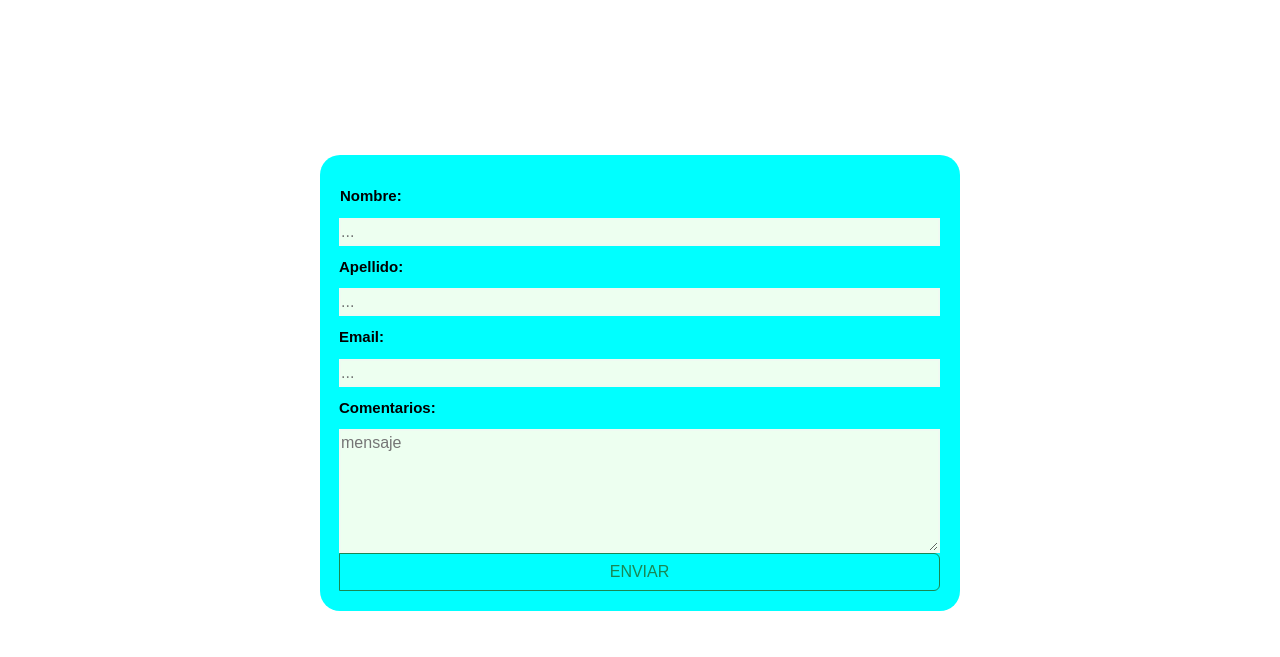
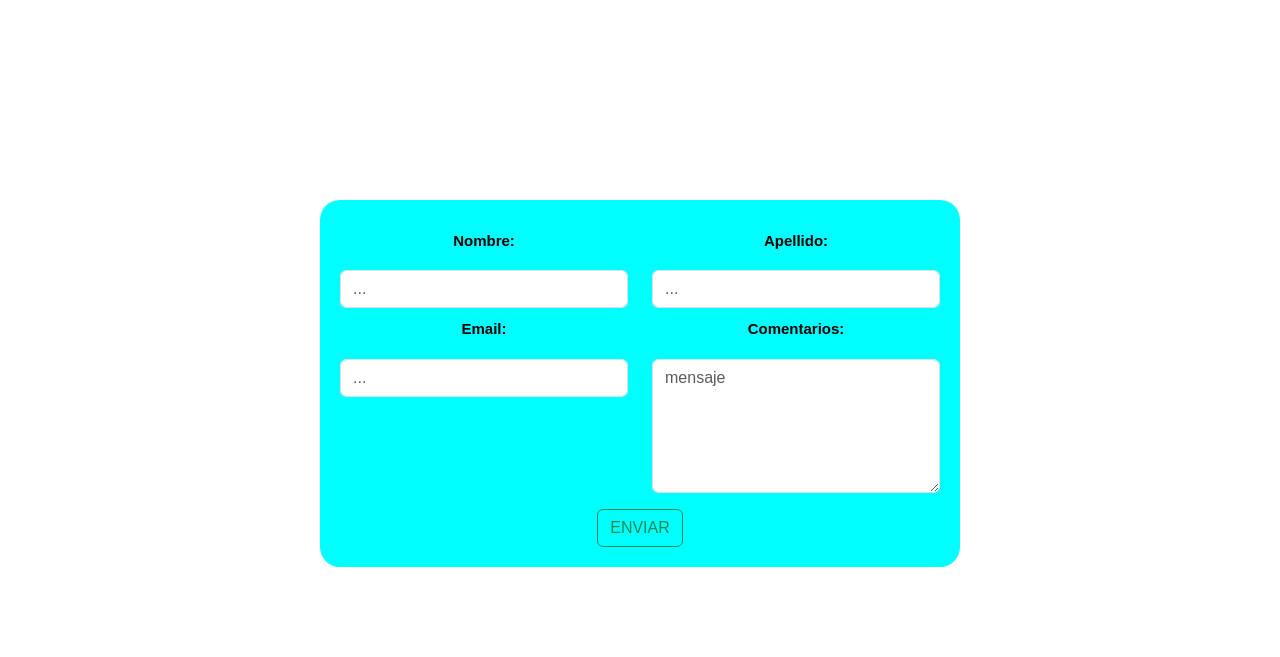
Before and after one commit to Gonzaloward/HISTORIA-ARGENTINA, a website: page PAG/contacto.html in a window 1280 px wide. Shown: the part 143-800 px from the top of the page. Drawn offline with nearby package versions, Linux system fonts and the light colour scheme.

Commit message:
modificaciones finales

```diff
--- a/PAG/contacto.html
+++ b/PAG/contacto.html
@@ -4,6 +4,8 @@
     <meta charset="UTF-8">
     <meta http-equiv="X-UA-Compatible" content="IE=edge">
     <link rel="stylesheet" href="../css/estilo.css">
+    <meta name="description" content="Breves relatos de la Historia Argentina desde 1916 en adelante">
+    <meta name="keywords" content="Historia Argentina, Yrigoyen, Peron, Videla, facto, peronismo, dictadura, militar, radical, contacto">
     <script src="https://kit.fontawesome.com/1ce0b082cd.js" crossorigin="anonymous"></script>
 
     <link href="https://cdn.jsdelivr.net/npm/bootstrap@5.3.2/dist/css/bootstrap.min.css" rel="stylesheet" integrity="sha384-T3c6CoIi6uLrA9TneNEoa7RxnatzjcDSCmG1MXxSR1GAsXEV/Dwwykc2MPK8M2HN" crossorigin="anonymous">
@@ -29,21 +31,29 @@
         <h1> Formulario de contacto</h1>
         <div class="contacto">
             <form class="form">
-                <div class="input-group">
-                    <label for="nombre">Nombre:</label>
-                    <input type="text" id="nombre" name="nombre" placeholder="..." required>
+              <div class="row">
+                <div class="col-md-6">
+                    <label for="nombre" class="form-label">Nombre:</label>
+                    <input type="text" id="nombre" name="nombre" class="form-control" placeholder="..." required>
+                </div>
 
-                    <label for="apellido">Apellido:</label>
-                    <input type="text" id="apellido" name="apellido" placeholder="..." required>
+                <div class="col-md-6">
+                    <label for="apellido" class="form-label">Apellido:</label>
+                    <input type="text" id="apellido" name="apellido" class="form-control" placeholder="..." required>
+                </div>
 
-                    <label for="email">Email:</label>
-                    <input type="email" id="email" name="email" placeholder="..." required>
+                <div class="col-md-6">
+                    <label for="email" class="form-label">Email:</label>
+                    <input type="email" id="email" name="email" class="form-control" placeholder="..." required>
+                </div>
 
-                    <label for="comentarios">Comentarios:</label>
-                    <textarea id="comentarios" name="comentarios" rows="5" cols="30" placeholder="mensaje"
-                    ></textarea>
+                <div class="col-md-6">
+                    <label for="comentarios" class="form-label">Comentarios:</label>
+                    <textarea id="comentarios" name="comentarios" class="form-control" rows="5" placeholder="mensaje"></textarea>
+                </div>
 
-                    <button type="button" class="btn btn-outline-success">ENVIAR</button></a>
+                <div class="col-12 mt-3">
+                    <button type="button" class="btn btn-outline-success">ENVIAR</button>
                 </div>
             </form>
         </div>
--- a/css/estilo.css
+++ b/css/estilo.css
@@ -1,3 +1,8 @@
+:root{
+  --color-pri: lightblue;
+  --color-sec: #008b8b;
+}
+
 * {
   margin: 0;
   padding: 0;
@@ -90,12 +95,12 @@ h1 {
   text-align: center; }
 
 .main-pag {
-  background-color: lightblue;
+  background-color: var(--color-pri);
   font-family: helvetica; }
   .main-pag p {
     padding: 20px;
     border-radius: 2%;
-    background-color: darkcyan;
+    background-color:var(--color-sec);
     margin: 23px;
     text-align: justify; }
 
@@ -110,6 +115,7 @@ h1 {
 }
 .form{
   background-color: aqua;
+  display: flex;
   padding: 20px;
   border-radius: 20px;
   text-align: center;
```
Also changed, not shown: PAG/galeria.html (+2 -0 lines), PAG/pag3.html (+2 -0 lines), PAG/pag4.html (+2 -0 lines), PAG/pag5.html (+2 -0 lines).
